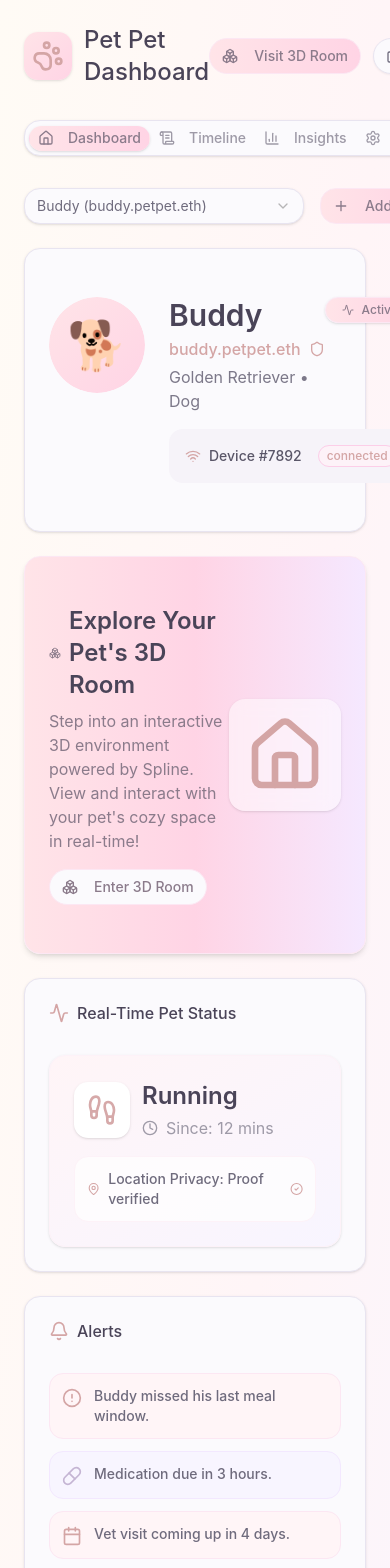
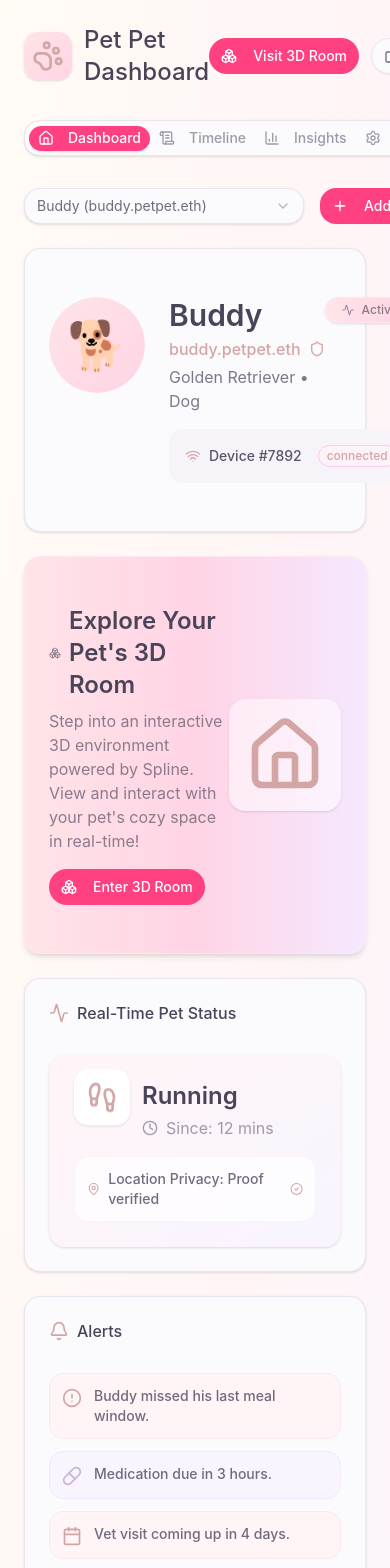
Before and after one commit to derek2403/pet-pet, a Next.js app: page /dashboard in a window 390 px wide. Shown: the top 1568 px of the page. Built offline with nearby package versions, Linux system fonts and the light colour scheme.

Commit message:
updated dashboard and room with animation and color alignment

```diff
--- a/pages/dashboard.js
+++ b/pages/dashboard.js
@@ -150,7 +150,7 @@ export default function Dashboard() {
           </div>
           <div className="flex items-center gap-3">
             <Link href="/room">
-              <Button className="bg-gradient-to-r from-[#FFE4E8] to-[#FFD4E5] hover:shadow-lg hover:shadow-pink-200/50 transition-all text-[#8B7B8B] font-medium rounded-full border border-pink-100">
+              <Button className="bg-[#FF4081] hover:bg-[#F50057] hover:shadow-lg hover:scale-105 transition-all duration-300 text-white font-medium rounded-full">
                 <Boxes className="w-4 h-4 mr-2" />
                 Visit 3D Room
               </Button>
@@ -173,28 +173,28 @@ export default function Dashboard() {
           <TabsList className="bg-[#FBFAFD] backdrop-blur-sm border border-[#E8E4F0] p-1 rounded-2xl shadow-sm">
             <TabsTrigger
               value="dashboard"
-              className="rounded-xl data-[state=active]:bg-gradient-to-r data-[state=active]:from-[#FFE4E8] data-[state=active]:to-[#FFD4E5] data-[state=active]:text-[#8B7B8B] data-[state=active]:shadow-sm text-[#9E9AA7]"
+              className="rounded-xl data-[state=active]:bg-[#FF4081] data-[state=active]:text-white data-[state=active]:shadow-sm text-[#9E9AA7]"
             >
               <HomeIcon className="w-4 h-4 mr-2" />
               Dashboard
             </TabsTrigger>
             <TabsTrigger
               value="timeline"
-              className="rounded-xl data-[state=active]:bg-gradient-to-r data-[state=active]:from-[#FFE4E8] data-[state=active]:to-[#FFD4E5] data-[state=active]:text-[#8B7B8B] data-[state=active]:shadow-sm text-[#9E9AA7]"
+              className="rounded-xl data-[state=active]:bg-[#FF4081] data-[state=active]:text-white data-[state=active]:shadow-sm text-[#9E9AA7]"
             >
               <ScrollText className="w-4 h-4 mr-2" />
               Timeline
             </TabsTrigger>
             <TabsTrigger
               value="insights"
-              className="rounded-xl data-[state=active]:bg-gradient-to-r data-[state=active]:from-[#FFE4E8] data-[state=active]:to-[#FFD4E5] data-[state=active]:text-[#8B7B8B] data-[state=active]:shadow-sm text-[#9E9AA7]"
+              className="rounded-xl data-[state=active]:bg-[#FF4081] data-[state=active]:text-white data-[state=active]:shadow-sm text-[#9E9AA7]"
             >
               <BarChart3 className="w-4 h-4 mr-2" />
               Insights
             </TabsTrigger>
             <TabsTrigger
               value="settings"
-              className="rounded-xl data-[state=active]:bg-gradient-to-r data-[state=active]:from-[#FFE4E8] data-[state=active]:to-[#FFD4E5] data-[state=active]:text-[#8B7B8B] data-[state=active]:shadow-sm text-[#9E9AA7]"
+              className="rounded-xl data-[state=active]:bg-[#FF4081] data-[state=active]:text-white data-[state=active]:shadow-sm text-[#9E9AA7]"
             >
               <Settings className="w-4 h-4 mr-2" />
               Settings
@@ -218,7 +218,7 @@ export default function Dashboard() {
                     ))}
                   </SelectContent>
                 </Select>
-                <Button className="bg-gradient-to-r from-[#FFE4E8] to-[#FFD4E5] hover:shadow-lg hover:shadow-pink-200/50 transition-all text-[#8B7B8B] font-medium rounded-2xl border border-pink-100">
+                <Button className="bg-[#FF4081] hover:bg-[#F50057] hover:shadow-lg hover:scale-105 transition-all duration-300 text-white font-medium rounded-2xl">
                   <Plus className="w-4 h-4 mr-2" />
                   Add Pet
                 </Button>
@@ -226,7 +226,7 @@ export default function Dashboard() {
             </div>
 
             {/* Pet Profile Card */}
-            <Card className="bg-[#FBFAFD] backdrop-blur-sm border-[#E8E4F0] rounded-2xl shadow-sm">
+            <Card className="bg-[#FBFAFD] backdrop-blur-sm border-[#E8E4F0] rounded-2xl shadow-sm animate-in fade-in slide-in-from-bottom-4 duration-500">
               <CardContent className="p-6">
                 <div className="flex items-start gap-6">
                   <Avatar className="w-24 h-24 text-5xl">
@@ -277,7 +277,7 @@ export default function Dashboard() {
             </Card>
 
             {/* Featured 3D Room Card */}
-            <Card className="bg-gradient-to-r from-[#FFE4E8] via-[#FFD4E5] to-[#F5E8FF] border border-pink-100 rounded-2xl overflow-hidden shadow-md">
+            <Card className="bg-gradient-to-r from-[#FFE4E8] via-[#FFD4E5] to-[#F5E8FF] border border-pink-100 rounded-2xl overflow-hidden shadow-md hover:shadow-xl hover:scale-[1.02] transition-all duration-300 animate-in fade-in slide-in-from-bottom-4 duration-700">
               <CardContent className="p-6">
                 <div className="flex items-center justify-between">
                   <div>
@@ -289,13 +289,13 @@ export default function Dashboard() {
                       Step into an interactive 3D environment powered by Spline. View and interact with your pet's cozy space in real-time!
                     </p>
                     <Link href="/room">
-                      <Button className="bg-[#FBFAFD] text-[#8B7B8B] hover:shadow-lg hover:shadow-pink-200/50 transition-all rounded-full border border-pink-100">
+                      <Button className="bg-[#FF4081] hover:bg-[#F50057] hover:shadow-lg transition-all text-white font-medium rounded-full">
                         <Boxes className="w-4 h-4 mr-2" />
                         Enter 3D Room
                       </Button>
                     </Link>
                   </div>
-                  <div className="p-4 bg-white/50 rounded-2xl backdrop-blur-sm shadow-sm">
+                  <div className="p-4 bg-white/50 rounded-2xl backdrop-blur-sm shadow-sm hover:rotate-6 transition-transform duration-300">
                     <HomeIcon className="w-20 h-20 text-[#D4A5A5]" />
                   </div>
                 </div>
@@ -305,7 +305,7 @@ export default function Dashboard() {
             {/* Real-Time Pet Status & Alerts Row */}
             <div className="grid grid-cols-1 lg:grid-cols-3 gap-6">
               {/* Real-Time Pet Status */}
-              <Card className="bg-[#FBFAFD] backdrop-blur-sm border-[#E8E4F0] rounded-2xl lg:col-span-2 shadow-sm">
+              <Card className="bg-[#FBFAFD] backdrop-blur-sm border-[#E8E4F0] rounded-2xl lg:col-span-2 shadow-sm animate-in fade-in slide-in-from-left-4 duration-500">
                 <CardHeader>
                   <CardTitle className="flex items-center gap-2 text-[#4A4458] font-medium">
                     <Activity className="w-5 h-5 text-[#D4A5A5]" />
@@ -316,8 +316,8 @@ export default function Dashboard() {
                   <div className="p-6 bg-gradient-to-br from-[#FFF5F7] to-[#F8F5FF] rounded-2xl border border-pink-50 shadow-sm">
                     <div className="flex items-center justify-between mb-4">
                       <div className="flex items-center gap-3">
-                        <div className="p-3 bg-white rounded-xl shadow-sm">
-                          <Footprints className="w-8 h-8 text-[#D4A5A5] animate-pulse" />
+                        <div className="p-3 bg-white rounded-xl shadow-sm animate-bounce">
+                          <Footprints className="w-8 h-8 text-[#D4A5A5]" />
                         </div>
                         <div>
                           <h3 className="text-2xl font-semibold text-[#4A4458]">{currentActivity.type}</h3>
@@ -340,7 +340,7 @@ export default function Dashboard() {
               </Card>
 
               {/* Alerts & Notifications */}
-              <Card className="bg-[#FBFAFD] backdrop-blur-sm border-[#E8E4F0] rounded-2xl shadow-sm">
+              <Card className="bg-[#FBFAFD] backdrop-blur-sm border-[#E8E4F0] rounded-2xl shadow-sm animate-in fade-in slide-in-from-right-4 duration-500">
                 <CardHeader>
                   <CardTitle className="flex items-center gap-2 text-[#4A4458] font-medium">
                     <Bell className="w-5 h-5 text-[#D4A5A5]" />
@@ -351,7 +351,7 @@ export default function Dashboard() {
                   {alerts.map((alert, i) => (
                     <div
                       key={i}
-                      className={`p-3 rounded-xl flex items-start gap-3 ${
+                      className={`p-3 rounded-xl flex items-start gap-3 hover:scale-[1.02] transition-transform duration-200 ${
                         alert.type === "warning"
                           ? "bg-[#FFF5F7] border border-pink-100"
                           : alert.type === "info"
@@ -376,7 +376,7 @@ export default function Dashboard() {
             </div>
 
             {/* Monthly Summary */}
-            <Card className="bg-[#FBFAFD] backdrop-blur-sm border-[#E8E4F0] rounded-2xl shadow-sm">
+            <Card className="bg-[#FBFAFD] backdrop-blur-sm border-[#E8E4F0] rounded-2xl shadow-sm animate-in fade-in slide-in-from-bottom-4 duration-700">
               <CardHeader>
                 <CardTitle className="flex items-center gap-2 text-[#4A4458] font-medium">
                   <TrendingUp className="w-5 h-5 text-[#D4A5A5]" />
@@ -386,28 +386,28 @@ export default function Dashboard() {
               </CardHeader>
               <CardContent>
                 <div className="grid grid-cols-2 md:grid-cols-4 gap-6">
-                  <div className="p-4 bg-gradient-to-br from-[#FFF5F7] to-[#FFE4E8] rounded-xl border border-pink-50">
+                  <div className="p-4 bg-gradient-to-br from-[#FFF5F7] to-[#FFE4E8] rounded-xl border border-pink-50 hover:scale-105 hover:shadow-md transition-all duration-300 cursor-pointer">
                     <div className="flex items-center gap-2 mb-2">
                       <Footprints className="w-5 h-5 text-[#D4A5A5]" />
                       <span className="text-sm font-medium text-[#5A5668]">Running</span>
                     </div>
                     <p className="text-2xl font-semibold text-[#D4A5A5]">{monthlyStats.running}</p>
                   </div>
-                  <div className="p-4 bg-gradient-to-br from-[#F8F5FF] to-[#F0E8FF] rounded-xl border border-purple-50">
+                  <div className="p-4 bg-gradient-to-br from-[#F8F5FF] to-[#F0E8FF] rounded-xl border border-purple-50 hover:scale-105 hover:shadow-md transition-all duration-300 cursor-pointer">
                     <div className="flex items-center gap-2 mb-2">
                       <Moon className="w-5 h-5 text-[#C5B5D4]" />
                       <span className="text-sm font-medium text-[#5A5668]">Sleeping</span>
                     </div>
                     <p className="text-2xl font-semibold text-[#C5B5D4]">{monthlyStats.sleeping}</p>
                   </div>
-                  <div className="p-4 bg-gradient-to-br from-[#FFF5F7] to-[#FFEEF5] rounded-xl border border-pink-50">
+                  <div className="p-4 bg-gradient-to-br from-[#FFF5F7] to-[#FFEEF5] rounded-xl border border-pink-50 hover:scale-105 hover:shadow-md transition-all duration-300 cursor-pointer">
                     <div className="flex items-center gap-2 mb-2">
                       <Heart className="w-5 h-5 text-[#E4B5C5]" />
                       <span className="text-sm font-medium text-[#5A5668]">Resting</span>
                     </div>
                     <p className="text-2xl font-semibold text-[#E4B5C5]">{monthlyStats.resting}</p>
                   </div>
-                  <div className="p-4 bg-gradient-to-br from-[#FFF5F7] to-[#FFE4E8] rounded-xl border border-pink-50">
+                  <div className="p-4 bg-gradient-to-br from-[#FFF5F7] to-[#FFE4E8] rounded-xl border border-pink-50 hover:scale-105 hover:shadow-md transition-all duration-300 cursor-pointer">
                     <div className="flex items-center gap-2 mb-2">
                       <MapPin className="w-5 h-5 text-[#D4A5A5]" />
                       <span className="text-sm font-medium text-[#5A5668]">Distance</span>
@@ -439,7 +439,7 @@ export default function Dashboard() {
             {/* Upcoming Vet Appointment & Activity Timeline */}
             <div className="grid grid-cols-1 lg:grid-cols-2 gap-6">
               {/* Upcoming Vet Appointment */}
-              <Card className="bg-[#FBFAFD] backdrop-blur-sm border-[#E8E4F0] rounded-2xl shadow-sm">
+              <Card className="bg-[#FBFAFD] backdrop-blur-sm border-[#E8E4F0] rounded-2xl shadow-sm hover:shadow-lg transition-shadow duration-300 animate-in fade-in slide-in-from-left-4 duration-700">
                 <CardHeader>
                   <CardTitle className="flex items-center gap-2 text-[#4A4458] font-medium">
                     <Calendar className="w-5 h-5 text-[#D4A5A5]" />
@@ -476,7 +476,7 @@ export default function Dashboard() {
               </Card>
 
               {/* Activity Timeline */}
-              <Card className="bg-[#FBFAFD] backdrop-blur-sm border-[#E8E4F0] rounded-2xl shadow-sm">
+              <Card className="bg-[#FBFAFD] backdrop-blur-sm border-[#E8E4F0] rounded-2xl shadow-sm hover:shadow-lg transition-shadow duration-300 animate-in fade-in slide-in-from-right-4 duration-700">
                 <CardHeader>
                   <CardTitle className="flex items-center gap-2 text-[#4A4458] font-medium">
                     <ScrollText className="w-5 h-5 text-[#D4A5A5]" />
@@ -487,7 +487,7 @@ export default function Dashboard() {
                   {recentEvents.map((event, i) => (
                     <div
                       key={i}
-                      className="p-4 bg-[#F6F3F9]/50 rounded-xl hover:bg-[#F6F3F9] transition-colors border border-[#E8E4F0]/50"
+                      className="p-4 bg-[#F6F3F9]/50 rounded-xl hover:bg-[#F6F3F9] hover:scale-[1.02] transition-all duration-200 border border-[#E8E4F0]/50 cursor-pointer"
                     >
                       <div className="flex items-start gap-3">
                         <div className="p-2 bg-white rounded-lg shadow-sm">
@@ -521,7 +521,7 @@ export default function Dashboard() {
             </div>
 
             {/* Privacy & Sharing Controls */}
-            <Card className="bg-[#FBFAFD] backdrop-blur-sm border-[#E8E4F0] rounded-2xl shadow-sm">
+            <Card className="bg-[#FBFAFD] backdrop-blur-sm border-[#E8E4F0] rounded-2xl shadow-sm animate-in fade-in slide-in-from-bottom-4 duration-1000">
               <CardHeader>
                 <CardTitle className="flex items-center gap-2 text-[#4A4458] font-medium">
                   <Shield className="w-5 h-5 text-[#D4A5A5]" />
--- a/pages/room.js
+++ b/pages/room.js
@@ -195,7 +195,7 @@ export default function Room() {
             <h1 className="text-2xl font-medium text-[#4A4458]">Pet's 3D Room</h1>
           </div>
           <div className="flex items-center gap-3">
-            <Badge className="bg-gradient-to-r from-[#FFE4E8] to-[#FFD4E5] text-[#8B7B8B] hover:bg-gradient-to-r border border-pink-100 px-4 py-2 shadow-sm">
+            <Badge className="bg-[#FF4081] text-white hover:bg-[#F50057] px-4 py-2 shadow-sm">
               <Box className="w-3 h-3 mr-1" />
               Interactive
             </Badge>
```
